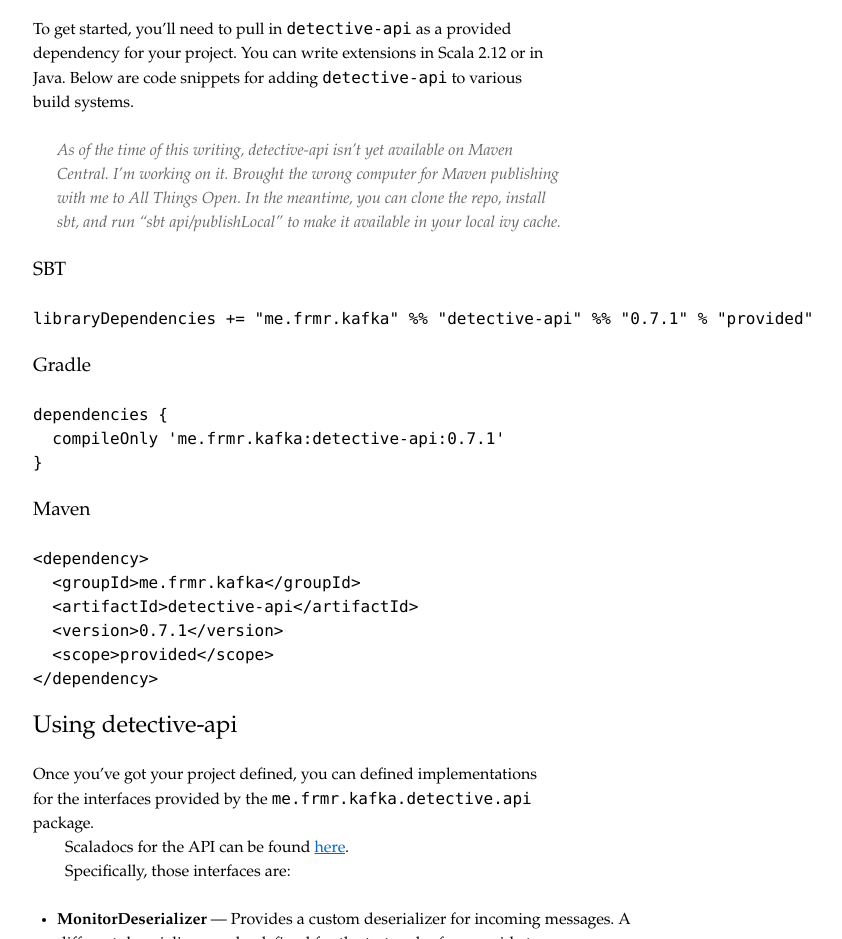
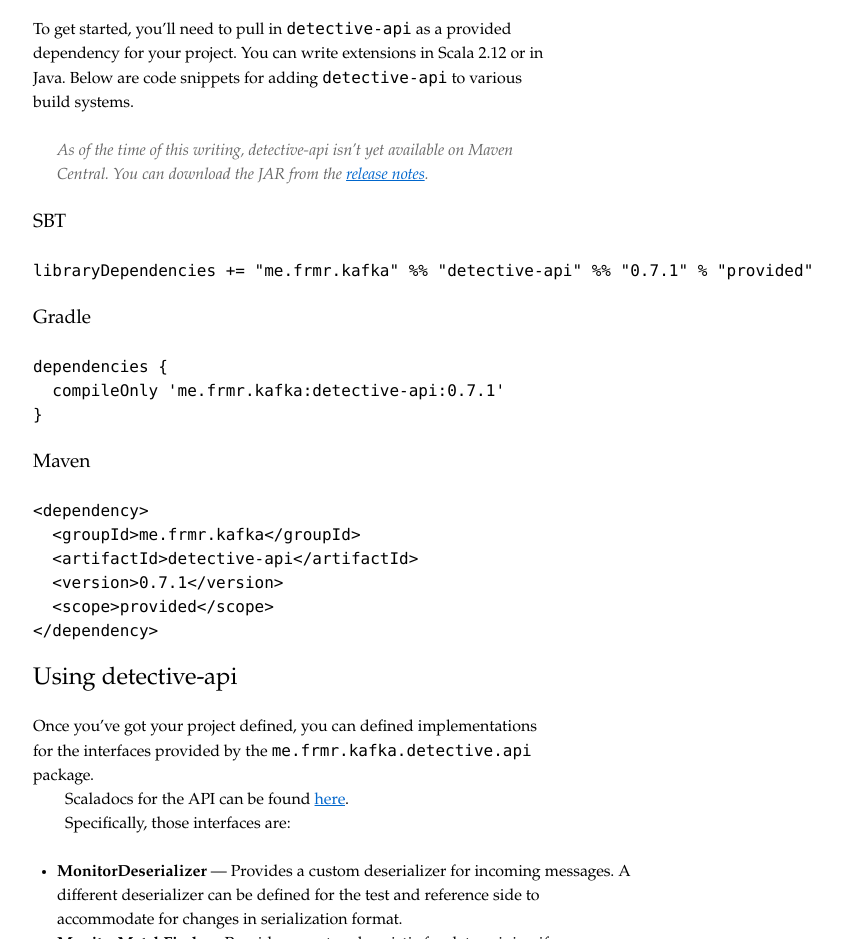
Before and after one commit to farmdawgnation/kafka-detective, a plain HTML site: page docs/Combined+Pages.html in a window 1280 px wide. Shown: the part 8060-8999 px from the top of the page, without its empty margins (292-1134 px from the left). Drawn offline with Linux system fonts and the light colour scheme.

Commit message:
Add a note about downloading API jar from release notes.
[ci skip]

```diff
--- a/docs/Combined+Pages.html
+++ b/docs/Combined+Pages.html
@@ -246,10 +246,7 @@ are available in the <code>detective-api</code> package in Maven Central.
 </p><h3 id="Getting+detective-api">Getting detective-api<a href="#Getting+detective-api" class="header-link"><span class="header-link-content">&nbsp;</span></a></h3><p>To get started, you’ll need to pull in <code>detective-api</code> as a provided dependency for your project.
 You can write extensions in Scala 2.12 or in Java. Below are code snippets for adding <code>detective-api</code>
 to various build systems.
-</p><blockquote><p>As of the time of this writing, detective-api isn’t yet available on Maven Central. I’m working
-  on it. Brought the wrong computer for Maven publishing with me to All Things Open. In the
-  meantime, you can clone the repo, install sbt, and run “sbt api/publishLocal” to make it
-  available in your local ivy cache.
+</p><blockquote><p>As of the time of this writing, detective-api isn’t yet available on Maven Central. You can download the JAR from the <a href="https://github.com/farmdawgnation/kafka-detective/releases/tag/0.7.1">release notes</a>.
 </p></blockquote><h4 id="SBT">SBT<a href="#SBT" class="header-link"><span class="header-link-content">&nbsp;</span></a></h4><pre><code class="">libraryDependencies += &quot;me.frmr.kafka&quot; %% &quot;detective-api&quot; %% &quot;0.7.1&quot; % &quot;provided&quot;
 </code></pre><h4 id="Gradle">Gradle<a href="#Gradle" class="header-link"><span class="header-link-content">&nbsp;</span></a></h4><pre><code class="">dependencies {
   compileOnly 'me.frmr.kafka:detective-api:0.7.1'
```
Also changed, not shown: docs/Extending+Kafka+Detective.html (+1 -4 lines), docs/offline/Combined+Pages.html (+1 -4 lines), docs/offline/Extending+Kafka+Detective.html (+1 -4 lines), 4 other files.
